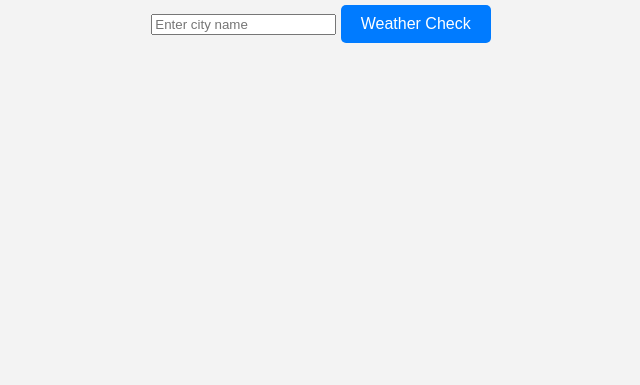
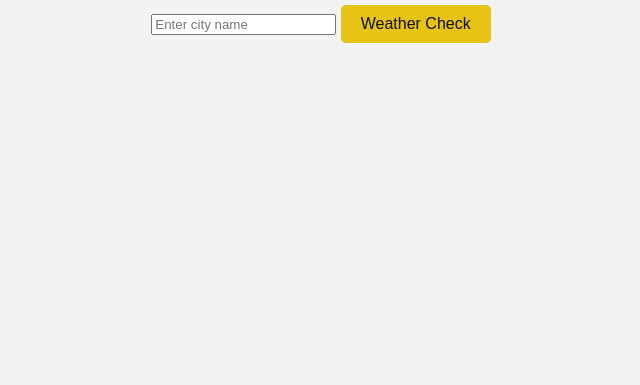
Before and after one commit to kashishbhatejaaa/javaassinment3, a plain HTML site: page index.html in a window 1280 px wide. Shown: the part 415-800 px from the top of the page, without its empty margins (319-959 px from the left). Drawn offline with Linux system fonts and the light colour scheme.

Commit message:
styles.css

```diff
--- a/styles.css
+++ b/styles.css
@@ -30,13 +30,13 @@ h1 {
 #getWeatherBtn {
     padding: 10px 20px;
     font-size: 16px;
-    background-color: #007bff;
-    color: #fff;
+    background-color: #e7c313;
+    color: #100f0f;
     border: none;
     border-radius: 5px;
     cursor: pointer;
     transition: background-color 0.3s ease;
 }
 #getWeatherBtn:hover {
-    background-color: #0056b3;
+    background-color: #e7c313;
 }
```
